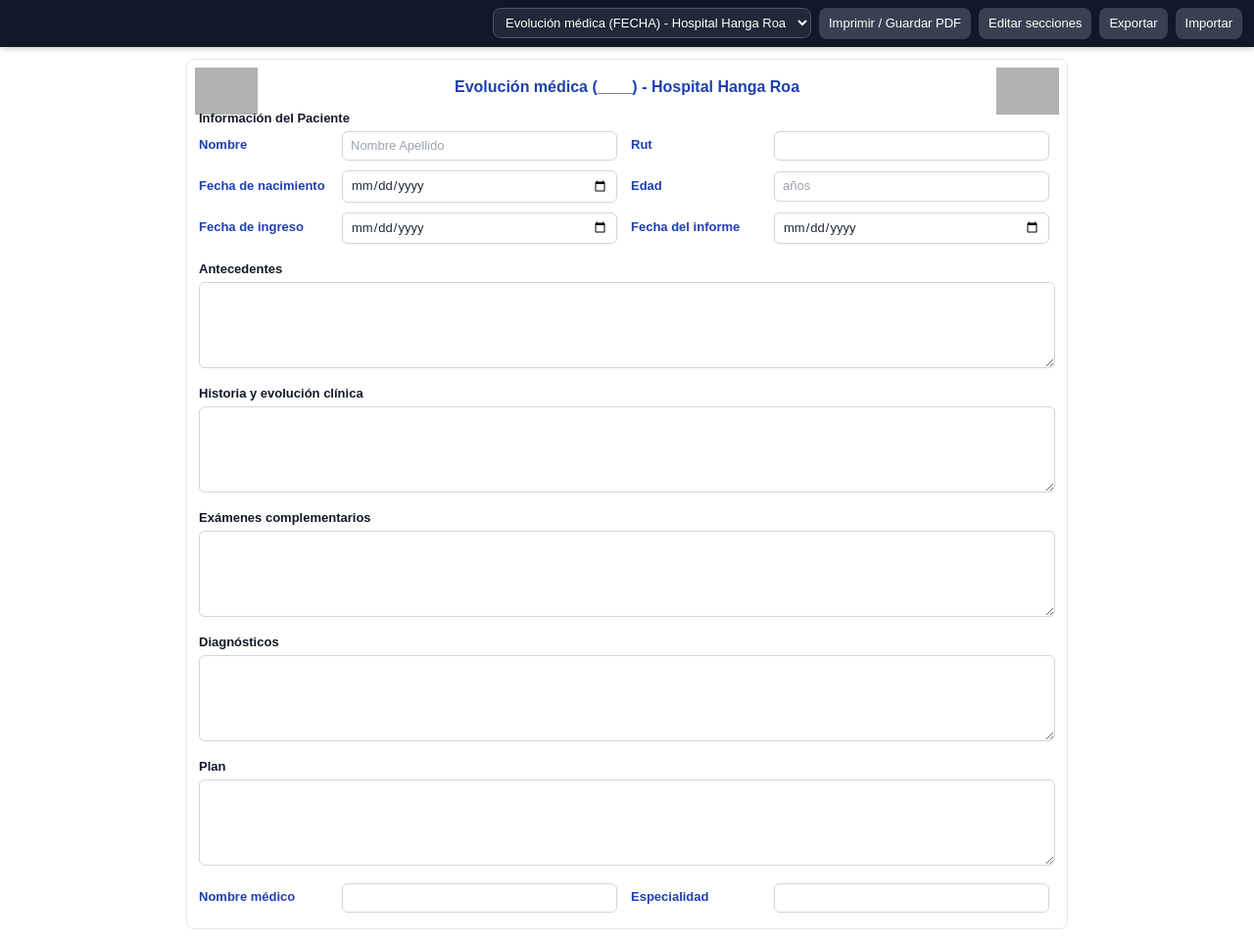
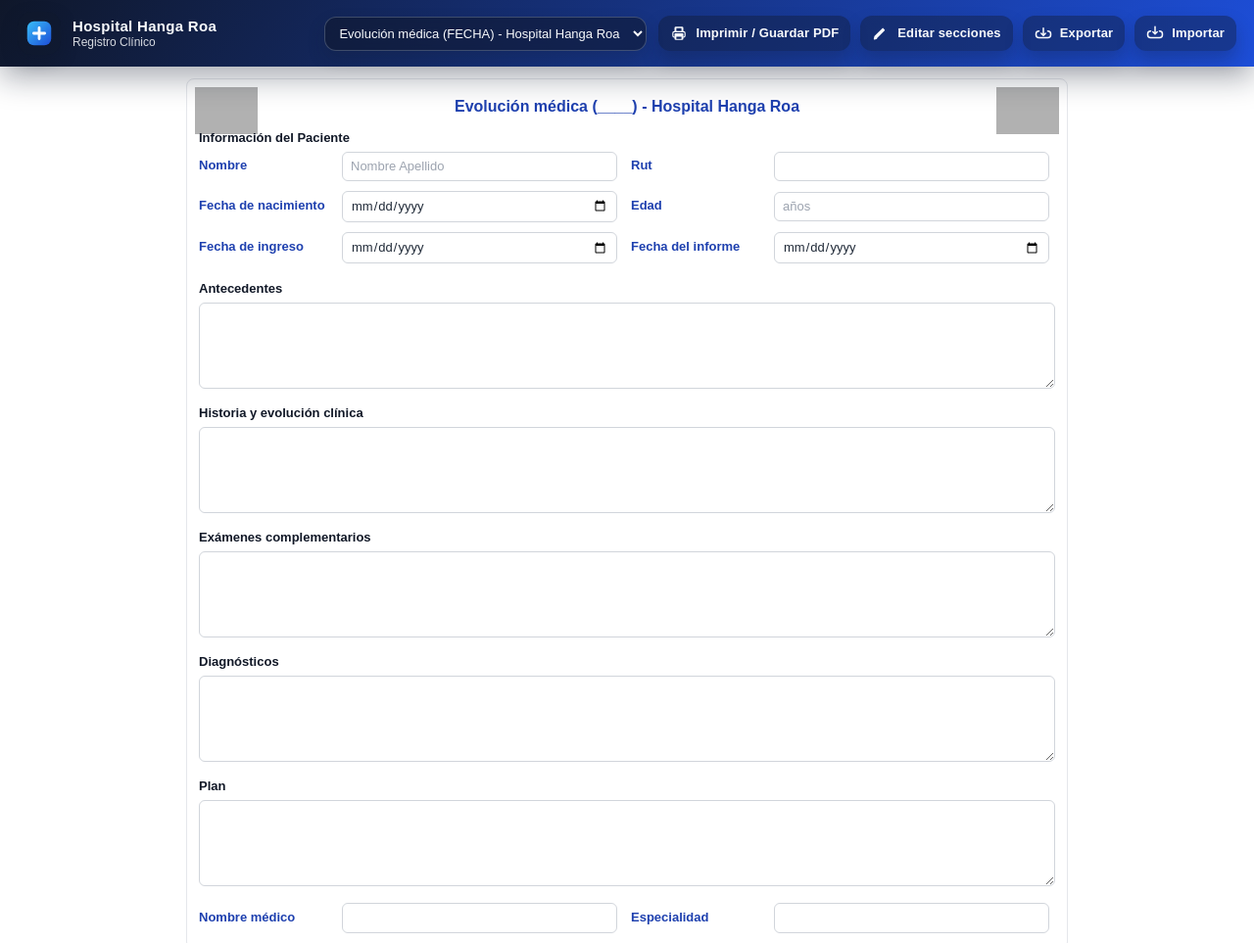
Before and after one commit to DanielOpazoD/InformesHHR, a plain HTML site: page index.html in a window 1280 px wide. Shown: the top 963 px of the page at 98% size. Drawn offline with nearby package versions, Linux system fonts and the light colour scheme; grey boxes are pictures that could not be loaded.

Commit message:
Refreshed top navigation aesthetics

```diff
--- a/assets/css/main.css
+++ b/assets/css/main.css
@@ -1,9 +1,30 @@
 :root{ --gap-y:6px; --fs:13px; }
 body{ font-family: Arial, sans-serif; font-size: var(--fs); color:#1f2937; background:#fff; margin:0; }
-.topbar{ position:sticky; top:0; z-index:10000; background:#111827; color:#fff; padding:8px 12px; display:flex; gap:8px; align-items:center; justify-content:flex-end; box-shadow:0 2px 6px rgba(0,0,0,.2); }
-.topbar .btn{ background:#374151; color:#fff; border:0; border-radius:8px; padding:6px 10px; cursor:pointer; display:inline-flex; align-items:center; gap:6px; }
-.topbar .btn:hover{ background:#4b5563; }
-.topbar .inp{ background:#1f2937; color:#fff; border:1px solid #4b5563; border-radius:8px; padding:6px 8px; }
+.topbar{ position:sticky; top:0; z-index:10000; padding:12px 18px; display:flex; flex-wrap:wrap; gap:16px; align-items:center; justify-content:space-between; background:linear-gradient(120deg,#0f172a,#1d4ed8); color:#f8fafc; box-shadow:0 12px 30px rgba(15,23,42,.35); }
+.topbar__branding{ display:flex; align-items:center; gap:12px; min-width:240px; }
+.topbar__logo{ width:44px; height:44px; display:grid; place-items:center; border-radius:14px; background:rgba(15,23,42,.35); box-shadow:0 6px 16px rgba(15,23,42,.35); }
+.topbar__logo svg{ width:28px; height:28px; }
+.topbar__info{ display:flex; flex-direction:column; line-height:1.2; }
+.topbar__brand{ font-weight:700; font-size:15px; letter-spacing:.02em; }
+.topbar__product{ font-size:12px; opacity:.85; }
+.topbar__controls{ display:flex; flex-wrap:wrap; gap:12px; align-items:center; justify-content:flex-end; flex:1; }
+.topbar__select{ min-width:260px; }
+.topbar__buttons{ display:flex; flex-wrap:wrap; gap:10px; }
+.topbar .btn{ background:rgba(15,23,42,.4); color:#f8fafc; border:0; border-radius:12px; padding:8px 12px; cursor:pointer; display:inline-flex; align-items:center; gap:8px; font-weight:600; letter-spacing:.01em; transition:transform .18s ease, background .18s ease, box-shadow .18s ease; box-shadow:0 10px 18px rgba(15,23,42,.25); }
+.topbar .btn:hover{ background:rgba(30,64,175,.75); transform:translateY(-1px); box-shadow:0 12px 24px rgba(15,23,42,.3); }
+.topbar .btn svg{ width:18px; height:18px; flex-shrink:0; }
+.topbar .btn:active{ transform:translateY(0); box-shadow:0 6px 16px rgba(15,23,42,.28); }
+.topbar .inp{ background:rgba(15,23,42,.55); color:#f8fafc; border:1px solid rgba(148,163,184,.35); border-radius:12px; padding:8px 10px; backdrop-filter:blur(12px); box-shadow:0 8px 18px rgba(15,23,42,.2); }
+.topbar .inp:focus{ outline:2px solid rgba(96,165,250,.85); outline-offset:2px; }
+.sr-only{ position:absolute; width:1px; height:1px; padding:0; margin:-1px; overflow:hidden; clip:rect(0,0,0,0); white-space:nowrap; border:0; }
+
+@media (max-width:768px){
+  .topbar{ justify-content:center; text-align:center; }
+  .topbar__branding{ justify-content:center; }
+  .topbar__controls{ justify-content:center; }
+  .topbar__select{ min-width:220px; width:100%; }
+  .topbar__buttons{ justify-content:center; }
+}
 
 .wrap{ padding:12px; }
 .sheet{ position:relative; max-width:900px; margin:0 auto; background:#fff; border:1px solid #e5e7eb; border-radius:8px; padding:10px 12px; }
--- a/index.html
+++ b/index.html
@@ -10,6 +10,27 @@
 <body>
   <!-- Barra superior -->
   <div class="topbar">
+    <div class="topbar__branding">
+      <div class="topbar__logo" aria-hidden="true">
+        <svg viewBox="0 0 32 32" xmlns="http://www.w3.org/2000/svg" focusable="false">
+          <defs>
+            <linearGradient id="brandGradient" x1="0%" y1="0%" x2="100%" y2="100%">
+              <stop offset="0%" stop-color="#38bdf8" />
+              <stop offset="100%" stop-color="#1d4ed8" />
+            </linearGradient>
+          </defs>
+          <rect x="2" y="2" width="28" height="28" rx="8" fill="url(#brandGradient)" />
+          <path d="M16 8c.884 0 1.6.716 1.6 1.6v4.8h4.8a1.6 1.6 0 1 1 0 3.2H17.6v4.8a1.6 1.6 0 1 1-3.2 0V17.6H9.6a1.6 1.6 0 1 1 0-3.2h4.8V9.6c0-.884.716-1.6 1.6-1.6Z" fill="#fff" />
+        </svg>
+      </div>
+      <div class="topbar__info">
+        <span class="topbar__brand">Hospital Hanga Roa</span>
+        <span class="topbar__product">Registro Clínico</span>
+      </div>
+    </div>
+    <div class="topbar__controls">
+      <div class="topbar__select">
+        <label class="sr-only" for="titleSelect">Tipo de informe</label>
         <select id="titleSelect" class="inp" style="width:auto;">
           <option value="1">Informe médico de traslado - Hospital Hanga Roa</option>
           <option value="2" selected>Evolución médica (FECHA) - Hospital Hanga Roa</option>
@@ -18,11 +39,27 @@
           <option value="5">Otro (personalizado)</option>
           <option value="6">Informe médico - Hospital Hanga Roa</option>
         </select>
-    <button id="btnPrint" class="btn" type="button">Imprimir / Guardar PDF</button>
-    <button id="toggleEdit" class="btn" type="button">Editar secciones</button>
-    <button id="exportJson" class="btn" type="button" title="Exportar registro (.json)">Exportar</button>
-    <label class="btn" for="importJson" title="Importar registro (.json)">Importar</label>
+      </div>
+      <div class="topbar__buttons">
+        <button id="btnPrint" class="btn" type="button">
+          <svg xmlns="http://www.w3.org/2000/svg" viewBox="0 0 24 24" aria-hidden="true"><path d="M6 9V4.75A1.75 1.75 0 0 1 7.75 3h8.5A1.75 1.75 0 0 1 18 4.75V9h.25A2.75 2.75 0 0 1 21 11.75v3.5A2.75 2.75 0 0 1 18.25 18H18v1.25A1.75 1.75 0 0 1 16.25 21h-8.5A1.75 1.75 0 0 1 6 19.25V18h-.25A2.75 2.75 0 0 1 3 15.25v-3.5A2.75 2.75 0 0 1 5.75 9H6Zm2.5-3.75v3.75h7V5.25a.25.25 0 0 0-.25-.25h-6.5a.25.25 0 0 0-.25.25Zm7 11.5h-7v2.5c0 .138.112.25.25.25h6.5a.25.25 0 0 0 .25-.25v-2.5ZM5.75 10.5a1.25 1.25 0 0 0-1.25 1.25v3.5c0 .69.56 1.25 1.25 1.25H6V13a1 1 0 0 1 1-1h10a1 1 0 0 1 1 1v3.5h.25c.69 0 1.25-.56 1.25-1.25v-3.5c0-.69-.56-1.25-1.25-1.25h-12.5Z" fill="currentColor"/></svg>
+          <span>Imprimir / Guardar PDF</span>
+        </button>
+        <button id="toggleEdit" class="btn" type="button">
+          <svg xmlns="http://www.w3.org/2000/svg" viewBox="0 0 24 24" aria-hidden="true"><path d="M5.88 18.12 4 20l1.88-1.88Zm.74.74 10.6-10.6a1 1 0 0 0 0-1.4l-1.68-1.69a1 1 0 0 0-1.41 0L3.53 15.77a1 1 0 0 0-.27.5l-.74 3a1 1 0 0 0 1.23 1.23l3-.74a1 1 0 0 0 .5-.27ZM13.5 6l1.5 1.5 1-1L14.5 5Z" fill="currentColor"/></svg>
+          <span>Editar secciones</span>
+        </button>
+        <button id="exportJson" class="btn" type="button" title="Exportar registro (.json)">
+          <svg xmlns="http://www.w3.org/2000/svg" viewBox="0 0 24 24" aria-hidden="true"><path d="M12 16a1 1 0 0 0 .7-.29l3-3a1 1 0 0 0-1.4-1.42L13 12.59V5a1 1 0 1 0-2 0v7.59l-1.3-1.3a1 1 0 0 0-1.4 1.42l3 3c.19.18.44.29.7.29Z" fill="currentColor"/><path d="M6 17a3 3 0 0 1-3-3v-1a3 3 0 0 1 3-3 1 1 0 1 0 0-2 5 5 0 0 0-5 5v1a5 5 0 0 0 5 5h12a5 5 0 0 0 5-5v-1a5 5 0 0 0-5-5 1 1 0 1 0 0 2 3 3 0 0 1 3 3v1a3 3 0 0 1-3 3Z" fill="currentColor"/></svg>
+          <span>Exportar</span>
+        </button>
+        <label class="btn" for="importJson" title="Importar registro (.json)">
+          <svg xmlns="http://www.w3.org/2000/svg" viewBox="0 0 24 24" aria-hidden="true"><path d="M12 14a1 1 0 0 0 .7-.29l3-3a1 1 0 0 0-1.4-1.42L13 10.59V3a1 1 0 0 0-2 0v7.59l-1.3-1.3a1 1 0 0 0-1.4 1.42l3 3c.19.18.44.29.7.29Z" fill="currentColor"/><path d="M6 17a3 3 0 0 1-3-3v-1a3 3 0 0 1 3-3 1 1 0 1 0 0-2 5 5 0 0 0-5 5v1a5 5 0 0 0 5 5h12a5 5 0 0 0 5-5v-1a5 5 0 0 0-5-5 1 1 0 1 0 0 2 3 3 0 0 1 3 3v1a3 3 0 0 1-3 3Z" fill="currentColor"/></svg>
+          <span>Importar</span>
+        </label>
         <input id="importJson" type="file" accept="application/json" style="display:none" />
+      </div>
+    </div>
   </div>
 
   <div class="wrap">
```
Lines whose indentation alone changed are shown as unchanged.
